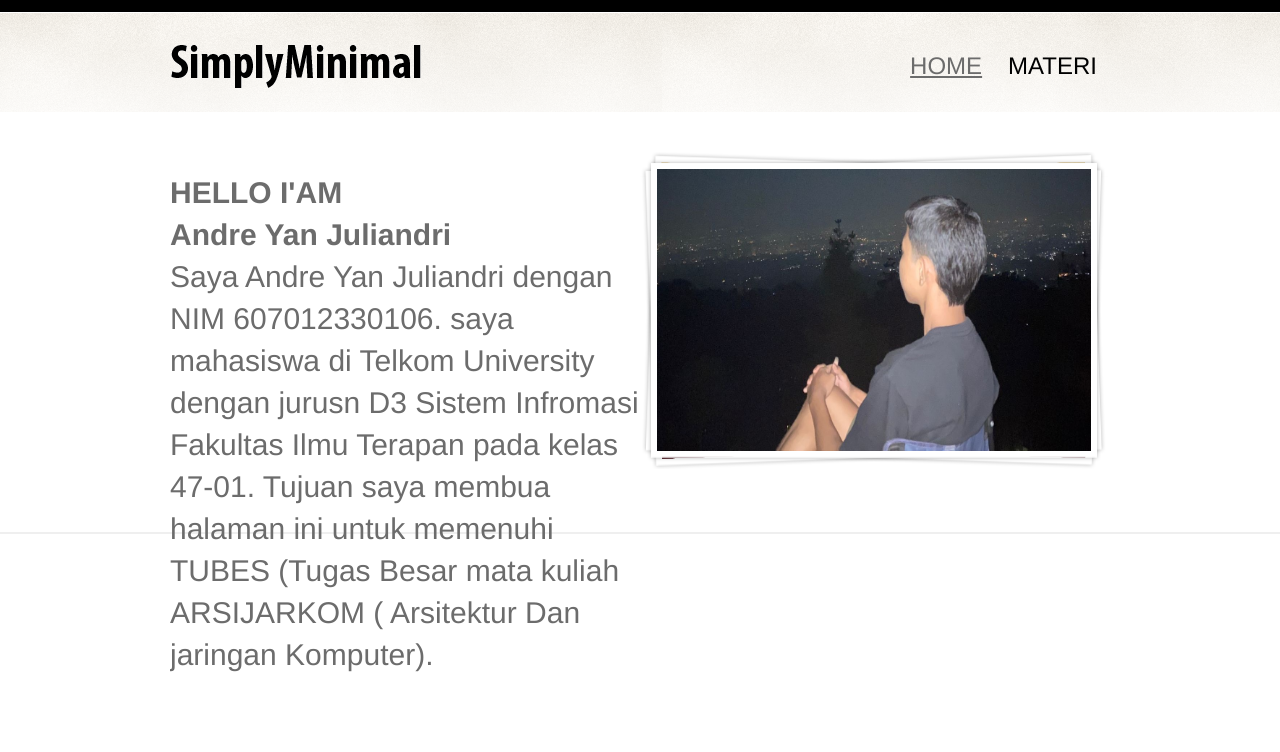
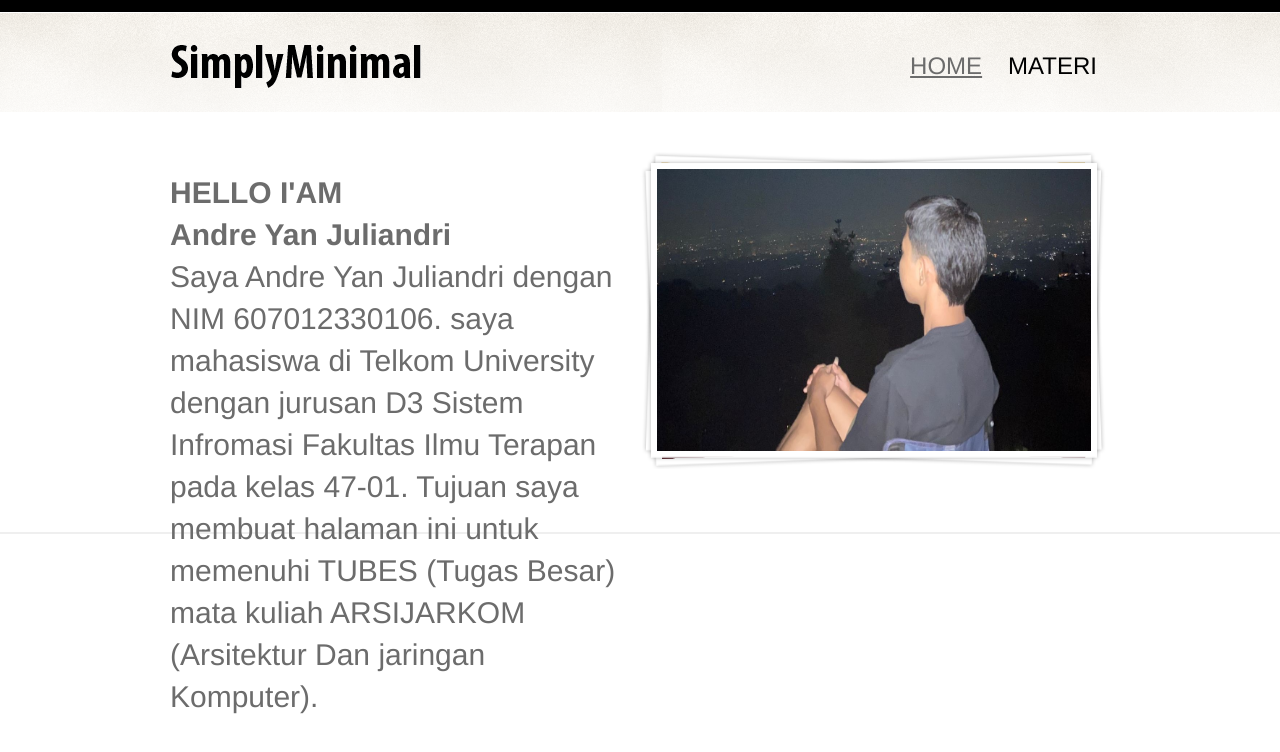
Before and after one commit to Andrey1782/Tubes_Arsijarkom, a plain HTML site: page index.html in a window 1280 px wide. Drawn offline with nearby package versions, Linux system fonts and the light colour scheme.

Commit message:
Update index.html

```diff
--- a/index.html
+++ b/index.html
@@ -28,7 +28,7 @@
       <h2>HELLO I'AM
         <br>
          <b>Andre Yan Juliandri</b> <br />
-        <span>Saya Andre Yan Juliandri dengan NIM 607012330106. saya mahasiswa di Telkom University dengan jurusn D3 Sistem Infromasi Fakultas Ilmu Terapan pada kelas 47-01. Tujuan saya membua halaman ini untuk memenuhi TUBES (Tugas Besar mata kuliah ARSIJARKOM ( Arsitektur Dan jaringan Komputer).</span> </h2>
+        <span>Saya Andre Yan Juliandri dengan NIM 607012330106. saya mahasiswa di Telkom University dengan jurusan D3 Sistem Infromasi Fakultas Ilmu Terapan pada kelas 47-01. Tujuan saya membuat halaman ini untuk memenuhi TUBES (Tugas Besar) mata kuliah ARSIJARKOM (Arsitektur Dan jaringan Komputer).</span> </h2>
 
     </div>
     <div id="myWorks" class="featured-works"> <img src="images/foto1.jpg" align="mg" width="434" height="282" alt="" /> <img src="images/foto2.jpg" align="mg-2" width="434" height="282" style="display: none;" alt="" />
```
